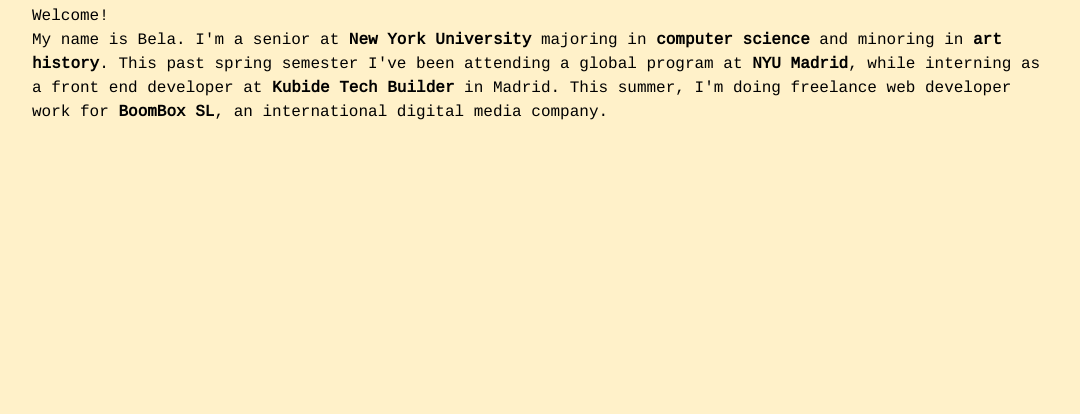
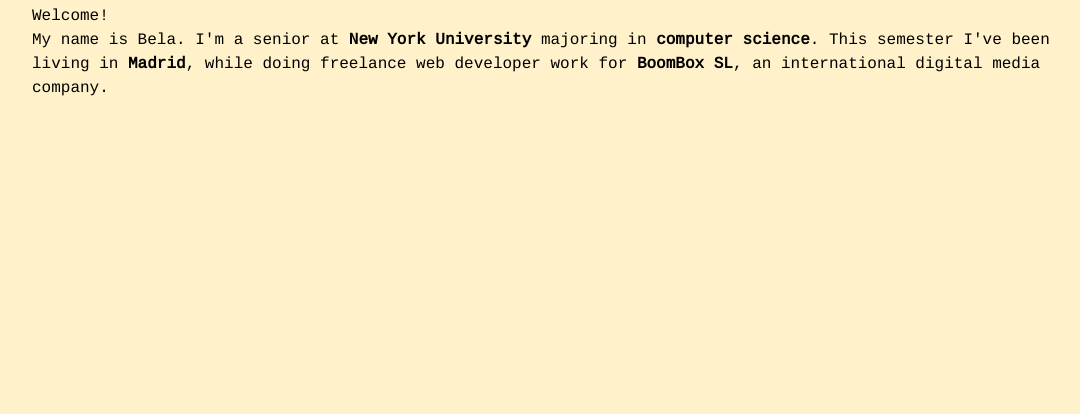
Before and after one commit to belaburrito/belaburrito.github.io, a plain HTML site: page index.html in a window 1280 px wide. Shown: the part 386-800 px from the top of the page, without its empty margins (96-1176 px from the left). Drawn offline with Linux system fonts and the light colour scheme.

Commit message:
Update index.html

```diff
--- a/index.html
+++ b/index.html
@@ -53,7 +53,7 @@
 
         <div id="textbox">
           <p>Welcome!<p>
-          <p>My name is Bela. I'm a senior at <b>New York University</b> majoring in <b>computer science</b> and minoring in <b>art history</b>. This past spring semester I've been attending a global program at <b>NYU Madrid</b>, while interning as a front end developer at <b><a href="http://kubide.io/" id="kubide">Kubide Tech Builder</a></b> in Madrid. This summer, I'm doing freelance web developer work for <b><a href="http://boomboxco.com/#" id="boombox">BoomBox SL</a></b>, an international digital media company.</p>
+          <p>My name is Bela. I'm a senior at <b>New York University</b> majoring in <b>computer science</b>. This semester I've been living in <b>Madrid</b>, while doing freelance web developer work for <b><a href="http://boomboxco.com/#" id="boombox">BoomBox SL</a></b>, an international digital media company.</p>
         </div>
 
       </div>
```
